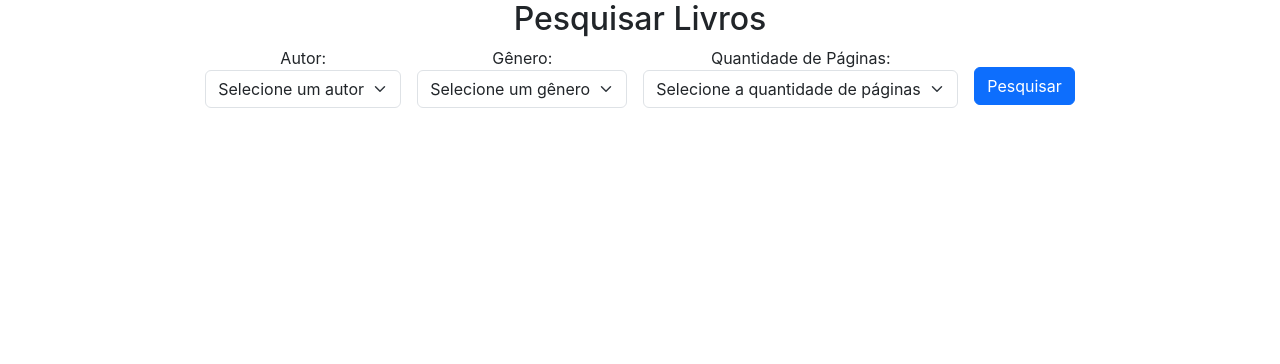
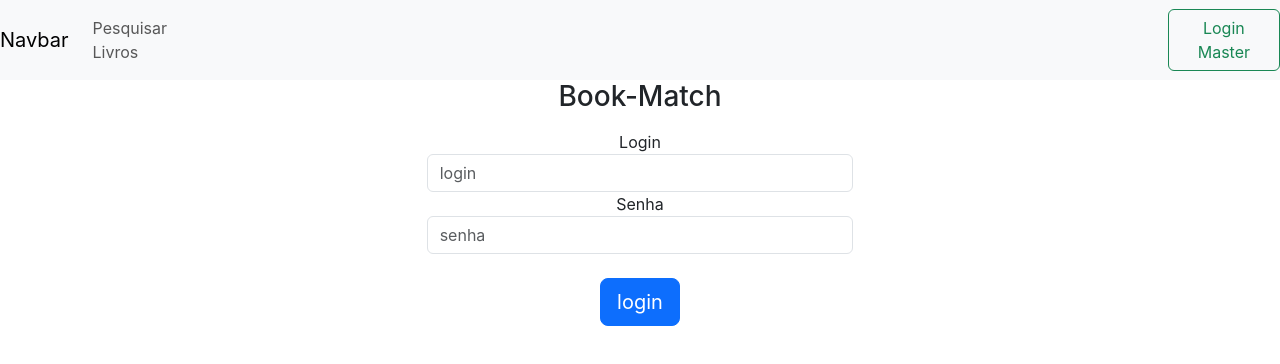
Before and after one commit to KevinFonsecaa/Book-match, a React (Create React App) app: page /login in a window 1280 px wide. Shown: the top 364 px of the page. Built offline with nearby package versions, Linux system fonts and the light colour scheme.

Commit message:
projeto-atualizado

```diff
--- a/package.json
+++ b/package.json
@@ -9,6 +9,7 @@
     "firebase": "^10.11.0",
     "react": "^18.2.0",
     "react-dom": "^18.2.0",
+    "react-router-dom": "^6.23.1",
     "react-scripts": "^5.0.1",
     "web-vitals": "^2.1.4"
   },
--- a/src/App.js
+++ b/src/App.js
@@ -1,13 +1,23 @@
-import logo from './logo.svg';
-import './App.css';
-import SearchBooks from './components/SearchBooks'; // Importe o componente SearchBooks
+import React from 'react';
+import { BrowserRouter as Router, Routes, Route } from 'react-router-dom';
+import Header from './components/Header';
+import SearchBooks from './components/SearchBooks';
+import Home from './components/Home';
+import Login from './components/Login';
 
-function App() {
+const App = () => {
   return (
-    <div className="App">
-   <SearchBooks />
-    </div>
+    <Router>
+      <div>
+        <Header/>
+        <Routes>
+          <Route path="/" element={<Home />} />
+          <Route path="/pesquisar" element={<SearchBooks />} />
+          <Route path="/login" element={<Login />} />
+        </Routes>
+      </div>
+    </Router>
   );
-}
+};
 
 export default App;
--- /dev/null
+++ b/src/components/Header.js
@@ -0,0 +1,29 @@
+import React from 'react'
+import { Link } from "react-router-dom";
+
+function Header() {
+    return (
+        <div>
+            <nav className="navbar navbar-expand-lg navbar-light bg-light">
+                <a className="navbar-brand" href="#">Navbar</a>
+                <button className="navbar-toggler" type="button" data-toggle="collapse" data-target="#navbarSupportedContent" aria-controls="navbarSupportedContent" aria-expanded="false" aria-label="Toggle navigation">
+                    <span className="navbar-toggler-icon"></span>
+                </button>
+
+                <div className="collapse navbar-collapse" id="navbarSupportedContent">
+                    <ul className="navbar-nav mr-auto">
+                        <li className="nav-item active">
+                            <Link className="nav-link" to="/pesquisar" >Pesquisar Livros</Link>
+                        </li>
+                    </ul>
+                    <form className="form-inline" style={{marginLeft:'80%'}}>
+
+                    <Link  to="/login" > <button className="btn btn-outline-success my-2 my-sm-0" type="submit">Login Master</button></Link>
+                    </form>
+                </div>
+            </nav>
+        </div>
+    )
+}
+
+export default Header
--- /dev/null
+++ b/src/components/Home.js
@@ -0,0 +1,14 @@
+import React from 'react'
+
+function Home() {
+    return (
+        <>
+
+
+        <h1>book</h1>
+
+        </>
+    )
+}
+
+export default Home
--- /dev/null
+++ b/src/components/Login.js
@@ -0,0 +1,19 @@
+import React from 'react'
+
+function Login() {
+    return (
+       <div className='text-center w-100 d-flex justify-content-center'>
+         <form className="form-signin col-lg-4">
+
+        <h1 className="h3 mb-3 font-weight-normal">Book-Match</h1>
+        <label for="inputEmail" className="sr-only">Login</label>
+        <input type="email" id="inputEmail" className="form-control" placeholder="login" required autofocus />
+        <label for="inputPassword" className="sr-only">Senha</label>
+        <input type="password" id="inputPassword" className="form-control" placeholder="senha" required />
+        <button className="btn btn-lg btn-primary btn-block mt-4" type="submit">login</button>
+    </form>
+       </div>
+    )
+}
+
+export default Login
--- a/src/components/SearchBooks.js
+++ b/src/components/SearchBooks.js
@@ -6,7 +6,7 @@ import { firestore } from '../utils/firebase'
 const SearchBooks = () => {
   const [author, setAuthor] = useState('');
   const [genre, setGenre] = useState('');
-  const [pageCount, setPageCount] = useState('');
+  const [bookName, setBookName] = useState('');
   const [searchResults, setSearchResults] = useState([]);
 
   const handleSearch = async (e) => {
@@ -18,6 +18,14 @@ const SearchBooks = () => {
       // Adiciona filtros Ã  consulta com base nos valores selecionados
       if (author !== '') {
         q = query(q, where('autor', '==', author));
+      }
+
+      if (genre !== '') {
+        q = query(q, where('genero', '==', genre));
+      }
+
+      if (bookName !== '') {
+        q = query(q, where('nomeLivros', '==', bookName));
       }
 
 
@@ -55,16 +63,18 @@ const SearchBooks = () => {
           <label>Gênero:</label>
           <select value={genre} onChange={e => setGenre(e.target.value)} className="form-select">
             <option value="">Selecione um gênero</option>
-            <option value="Ficcao">Ficção</option>
-            <option value="distopia">distopia</option>
+            <option value="Ficção">Ficção</option>
+            <option value="distopia">Distopia</option>
+            <option value="romance">Romance</option>
           </select>
         </div>
         <div className="col-12">
-          <label>Quantidade de Páginas:</label>
-          <select value={pageCount} onChange={e => setPageCount(e.target.value)} className="form-select">
-            <option value="">Selecione a quantidade de páginas</option>
-            <option value="326">326</option>
-            <option value="400">400</option>
+          <label>Livros:</label>
+          <select value={bookName} onChange={e => setBookName(e.target.value)} className="form-select">
+            <option value="">Selecione o livro desejado</option>
+            <option value="Jogos Vorazes">Jogos Vorazes</option>
+            <option value="Gregor The Overlander">Gregor The Overlander</option>
+            <option value="1984">1984</option>
           </select>
         </div>
         <div className="col-12" >
```
Also changed, not shown: 1 other file (tests, documents, lock files or other folders).
